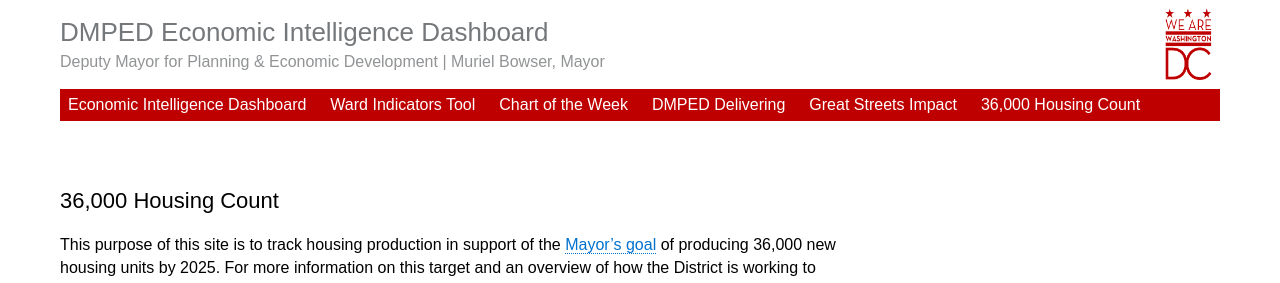
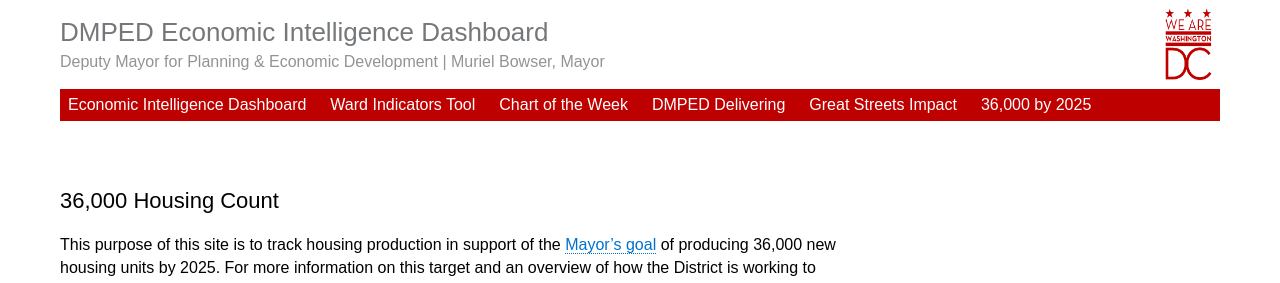
Before and after one commit to DCgov/36000by2025, a Jekyll site: the page built from _pages/index.md, in a window 1280 px wide. Shown: the top 283 px of the page. Built offline with Jekyll 4.4.1, drawn with Linux system fonts in a browser that asks for light colours; nearby versions of some CDN libraries.

Commit message:
Update default.html

```diff
--- a/_layouts/default.html
+++ b/_layouts/default.html
@@ -19,7 +19,7 @@
                 <li><a href="http://open.dc.gov/econintel-cotw/">Chart of the Week</a></li>
                 <li><a href="http://open.dc.gov/dmped-delivering/">DMPED Delivering</a></li>
                 <li><a href="http://open.dc.gov/great-streets/">Great Streets Impact</a></li>
-                <li><a href="http://open.dc.gov/36000by2025/">36,000 Housing Count</a></li>
+                <li><a href="http://open.dc.gov/36000by2025/">36,000 by 2025</a></li>
               </ul>
             </div>
         </div>
```
